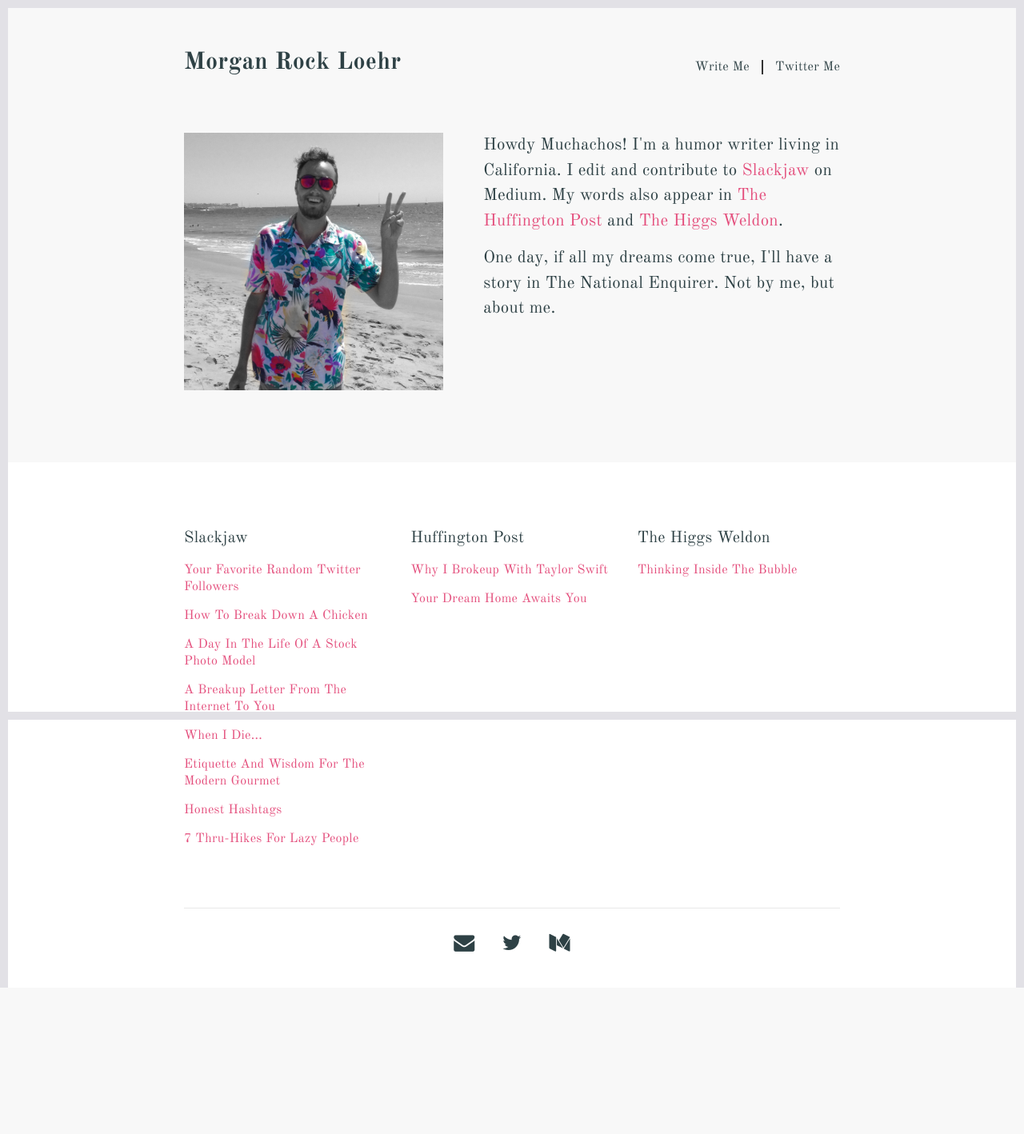
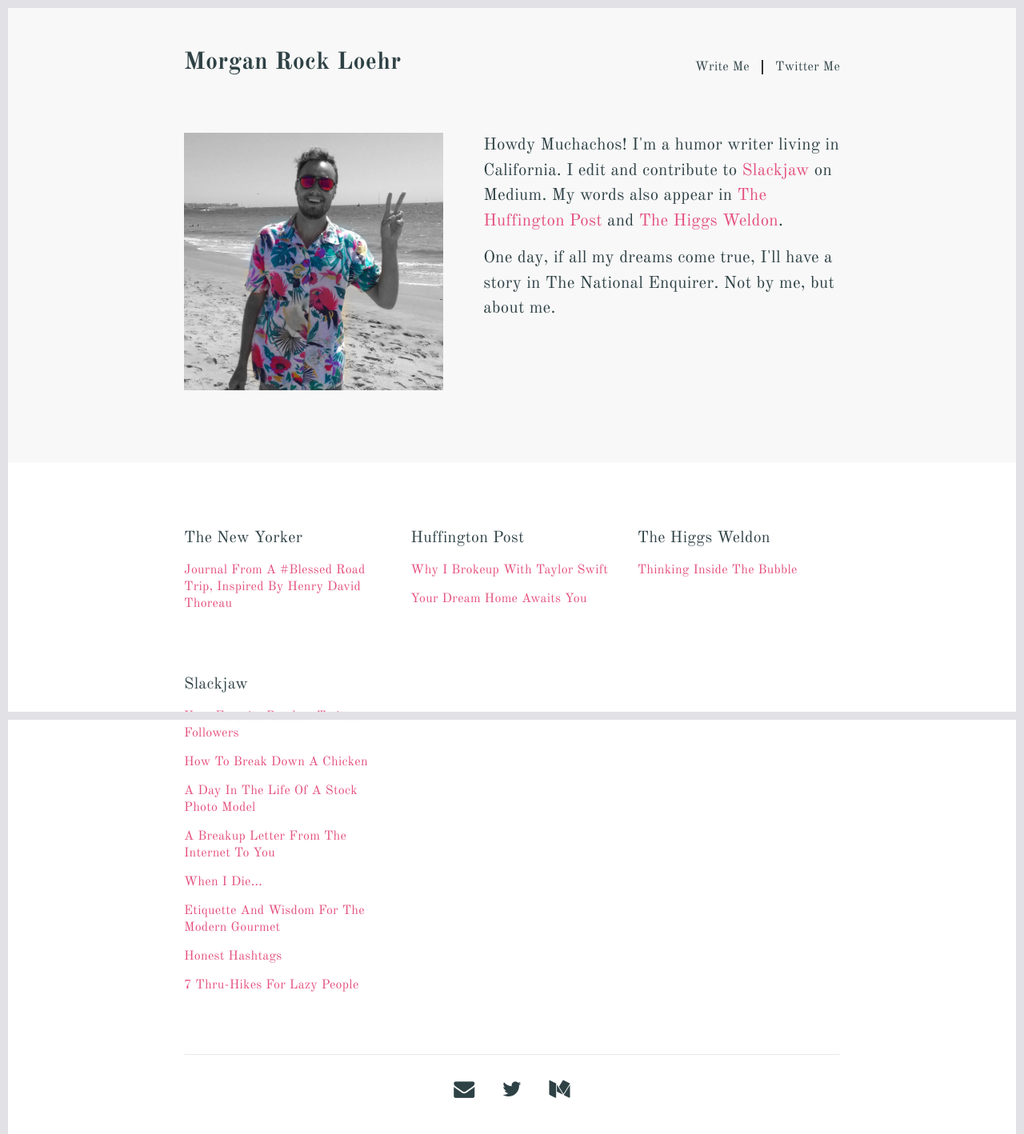
Before and after one commit to morganloehr/morganloehr.github.io, a Jekyll site: the page built from index.html, in a window 1280 px wide. Shown: the whole page at 80% size. Built offline with Jekyll 4.4.1, drawn with Linux system fonts in a browser that asks for light colours; nearby versions of some CDN libraries; before the commit the page ends 1235 px from its top, so only the background shows below that.

Commit message:
updated New Yorker link

```diff
--- a/_layouts/default.html
+++ b/_layouts/default.html
@@ -28,17 +28,9 @@
         <div class="row article-container">
 
           <div class="col-md-4 publication">
-            <h3>Slackjaw</h3>
+            <h3>The New Yorker</h3>
             <ul>
-              <li><a href="https://medium.com/slackjaw/your-favorite-random-twitter-followers-ae6cd0a3389a#.h2c02cyn3">Your Favorite Random Twitter Followers</a></li>
-              <li><a href="https://medium.com/slackjaw/how-to-break-down-a-chicken-b8b37256c4ab#.rz7nbmwdd">How To Break Down A Chicken</a></li>
-              <li><a href="https://medium.com/vantage/a-day-in-the-life-of-a-stock-photo-model-47cb22f2dce8#.l5ehrxmyl">A Day In The Life Of A Stock Photo Model</a></li>
-              <li><a href="https://medium.com/slackjaw/a-break-up-letter-from-the-internet-to-you-fb4c48f7054f#.yst9qn73k">A Breakup Letter From The Internet To You</a></li>
-              <li><a href="https://medium.com/slackjaw/when-i-die-dfaee86b3af#.6t85fwega">When I Die...</a></li>
-              <li><a href="https://medium.com/@morocklo/etiquette-and-wisdom-for-the-modern-gourmet-404ce89bb20#.nryoodx7k">Etiquette And Wisdom For The Modern Gourmet</a></li>
-              <li><a href="https://medium.com/slackjaw/honest-hashtags-ee35996d922d#.thefc9qjc">Honest Hashtags</a></li>
-              <li><a href="https://medium.com/@morocklo/7-thru-hikes-for-the-lazy-2915021c6b8f#.to2klci48">7 Thru-Hikes For Lazy People</a></li>
-              <li><a href=""></a></li>
+              <li><a href="http://www.newyorker.com/humor/daily-shouts/journal-from-a-blessed-road-trip-inspired-by-henry-david-thoreau">Journal From A #Blessed Road Trip, Inspired By Henry David Thoreau</a></li>
             </ul>
           </div>
 
@@ -58,6 +50,24 @@
             </ul>
           </div>
         </div>
+        <!-- SECOND ROW -->
+        <div class="row article-container">
+
+          <div class="col-md-4 publication">
+            <h3>Slackjaw</h3>
+            <ul>
+              <li><a href="https://medium.com/slackjaw/your-favorite-random-twitter-followers-ae6cd0a3389a#.h2c02cyn3">Your Favorite Random Twitter Followers</a></li>
+              <li><a href="https://medium.com/slackjaw/how-to-break-down-a-chicken-b8b37256c4ab#.rz7nbmwdd">How To Break Down A Chicken</a></li>
+              <li><a href="https://medium.com/vantage/a-day-in-the-life-of-a-stock-photo-model-47cb22f2dce8#.l5ehrxmyl">A Day In The Life Of A Stock Photo Model</a></li>
+              <li><a href="https://medium.com/slackjaw/a-break-up-letter-from-the-internet-to-you-fb4c48f7054f#.yst9qn73k">A Breakup Letter From The Internet To You</a></li>
+              <li><a href="https://medium.com/slackjaw/when-i-die-dfaee86b3af#.6t85fwega">When I Die...</a></li>
+              <li><a href="https://medium.com/@morocklo/etiquette-and-wisdom-for-the-modern-gourmet-404ce89bb20#.nryoodx7k">Etiquette And Wisdom For The Modern Gourmet</a></li>
+              <li><a href="https://medium.com/slackjaw/honest-hashtags-ee35996d922d#.thefc9qjc">Honest Hashtags</a></li>
+              <li><a href="https://medium.com/@morocklo/7-thru-hikes-for-the-lazy-2915021c6b8f#.to2klci48">7 Thru-Hikes For Lazy People</a></li>
+              <li><a href=""></a></li>
+            </ul>
+          </div>
+        </div>
          {% include footer.html %}
       </div>
     </div>
```
